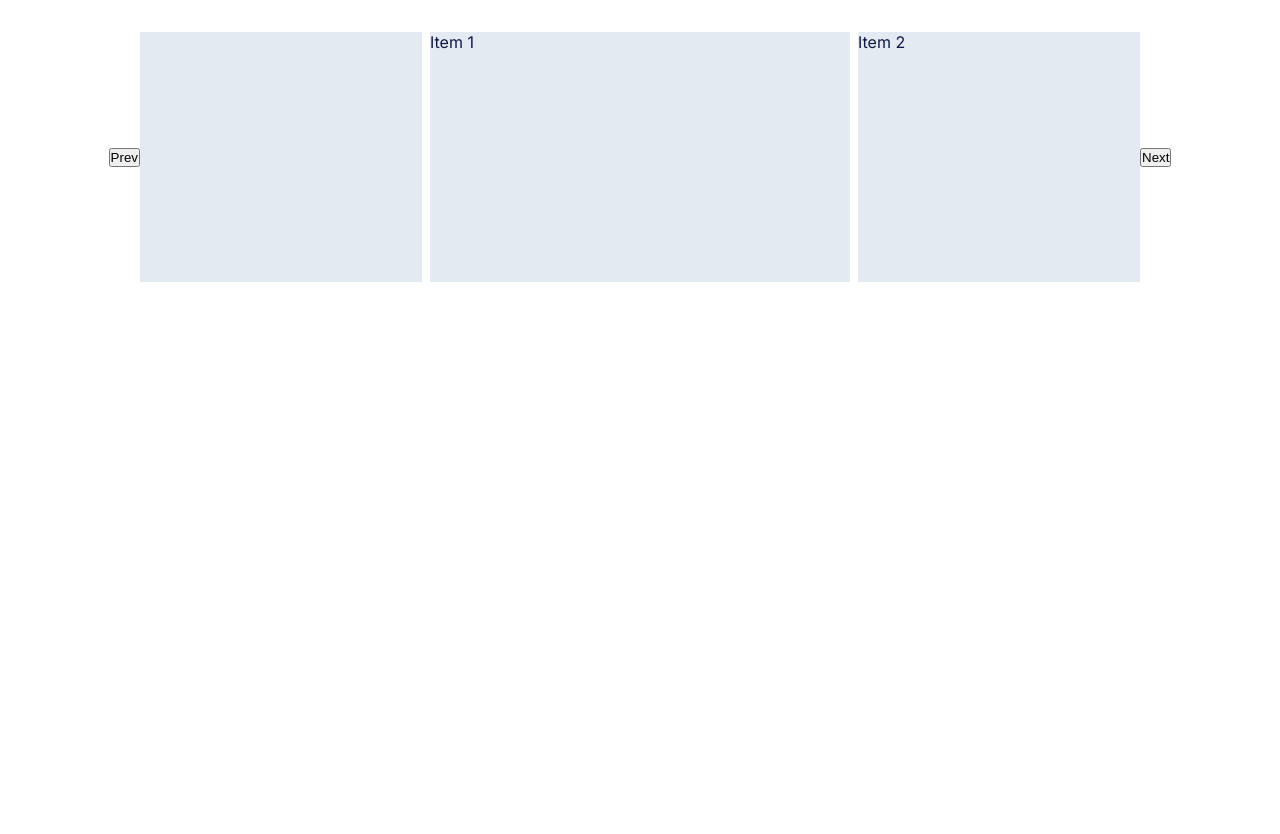
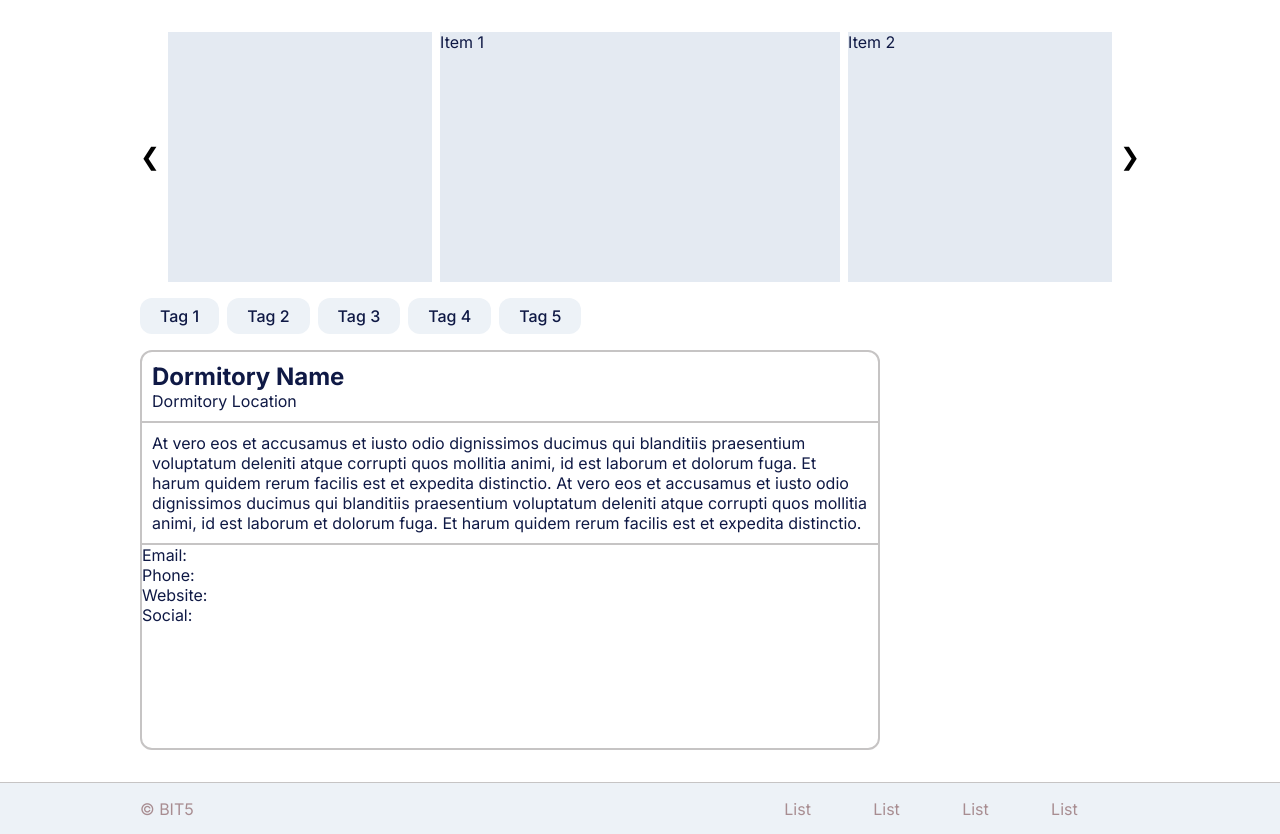
Before and after one commit to phosrei/DaguDorms, a PHP site: page /dorm-info.html in a window 1280 px wide. Shown: the part 64-898 px from the top of the page. Before the commit the page ends 346 px from the top, so only its background shows below. Run offline with PHP 8.4, Linux system fonts and the light colour scheme.

Commit message:
Add dorm info elements

```diff
--- a/dorm-info.html
+++ b/dorm-info.html
@@ -47,16 +47,54 @@
             </ul>
         </nav>
     </header>
-	<section class="dorm-info-section flex-center">
-		<button id="prev">Prev</button>
-		<div class="carousel" id="carousel">
-			<div class="item">Item 4</div>
-			<div class="item">Item 5</div>
-			<div class="item">Item 1</div>
-			<div class="item">Item 2</div>
-			<div class="item">Item 3</div>
+	<section class="dorm-info-section">
+		<div class="carousel-container flex-center">
+			<button id="prev" class="slide-btn">&#10094</button>
+			<ul class="carousel" id="carousel">
+				<li class="item">Item 4</li>
+				<li class="item">Item 5</li>
+				<li class="item">Item 1</li>
+				<li class="item">Item 2</li>
+				<li class="item">Item 3</li>
+			</ul>
+			<button id="next" class="slide-btn">&#10095</button>
 		</div>
-		<button id="next">Next</button>
+		<div class="tag-container">
+			<div class="tag">Tag 1</div>
+			<div class="tag">Tag 2</div>
+			<div class="tag">Tag 3</div>
+			<div class="tag">Tag 4</div>
+			<div class="tag">Tag 5</div>
+		</div>
+		<div class="dorm-overview">
+			<div class="dorm-heading">
+				<h1 class="dorm-overview-name">Dormitory Name</h1>
+				<p class="dorm-overview-location">Dormitory Location</p>
+			</div>
+			<span class="dorm-overview-info">
+				At vero eos et accusamus et iusto odio dignissimos ducimus qui blanditiis praesentium
+				voluptatum deleniti atque corrupti quos mollitia animi, id est laborum et dolorum fuga.
+				Et harum quidem rerum facilis est et expedita distinctio. At vero eos et accusamus et
+				iusto odio dignissimos ducimus qui blanditiis praesentium voluptatum deleniti atque
+				corrupti quos mollitia animi, id est laborum et dolorum fuga. Et harum quidem rerum
+				facilis est et expedita distinctio.
+			</span>
+			<div class="dorm-contact">
+				<p class="dorm-contact-info">Email:</p>
+				<p class="dorm-contact-info">Phone:</p>
+				<p class="dorm-contact-info">Website:</p>
+				<p class="dorm-contact-info">Social:</p>
+			</div>
+		</div>
 	</section>
+	<footer>
+        <p class="dev-name">© BIT5</p>
+        <ul class="footer-list flex-center">
+            <li>List</li>
+            <li>List</li>
+            <li>List</li>
+            <li>List</li>
+        </ul>
+    </footer>
 </body>
 </html>
--- a/styles.css
+++ b/styles.css
@@ -548,12 +548,16 @@ input[type="search"]::-webkit-search-cancel-button {
 }
 
 .dorm-info-section {
-  margin: 32px;
+  display: flex;
+  gap: 16px;
+  margin: 32px 140px;
+  flex-direction: column;
 }
 
 .carousel {
   display: flex;
-  width: 1000px;
+  list-style: none;
+  margin: 0 8px;
   gap: 8px;
   overflow-x: auto;
   scroll-snap-type: x mandatory;
@@ -570,6 +574,46 @@ input[type="search"]::-webkit-search-cancel-button {
   flex: 0 0 auto;
   scroll-snap-align: center;
   background-color: #E4EAF2;
-  width: 420px;
+  width: 400px;
   height: 250px;
 }
+
+.slide-btn {
+  font-size: 24px;
+  background: none;
+  border: none;
+  padding: 0;
+  cursor: pointer;
+  outline: inherit;
+}
+
+.tag-container {
+  display: flex;
+  gap: 8px;
+}
+
+.tag {
+  background-color: #EDF2F7;
+  padding: 8px 20px;
+  font-weight: 500;
+  border-radius: 12px;
+}
+
+.dorm-overview {
+  display: flex;
+  flex-direction: column;
+  border: 2px solid #C6C4C4;
+  border-radius: 12px;
+  max-width: 740px;
+  height: 400px;
+}
+
+.dorm-heading {
+  border-bottom: 2px solid #C6C4C4;
+  padding: 10px;
+}
+
+.dorm-overview-info {
+  padding: 10px;
+  border-bottom: 2px solid #C6C4C4;
+}
```
